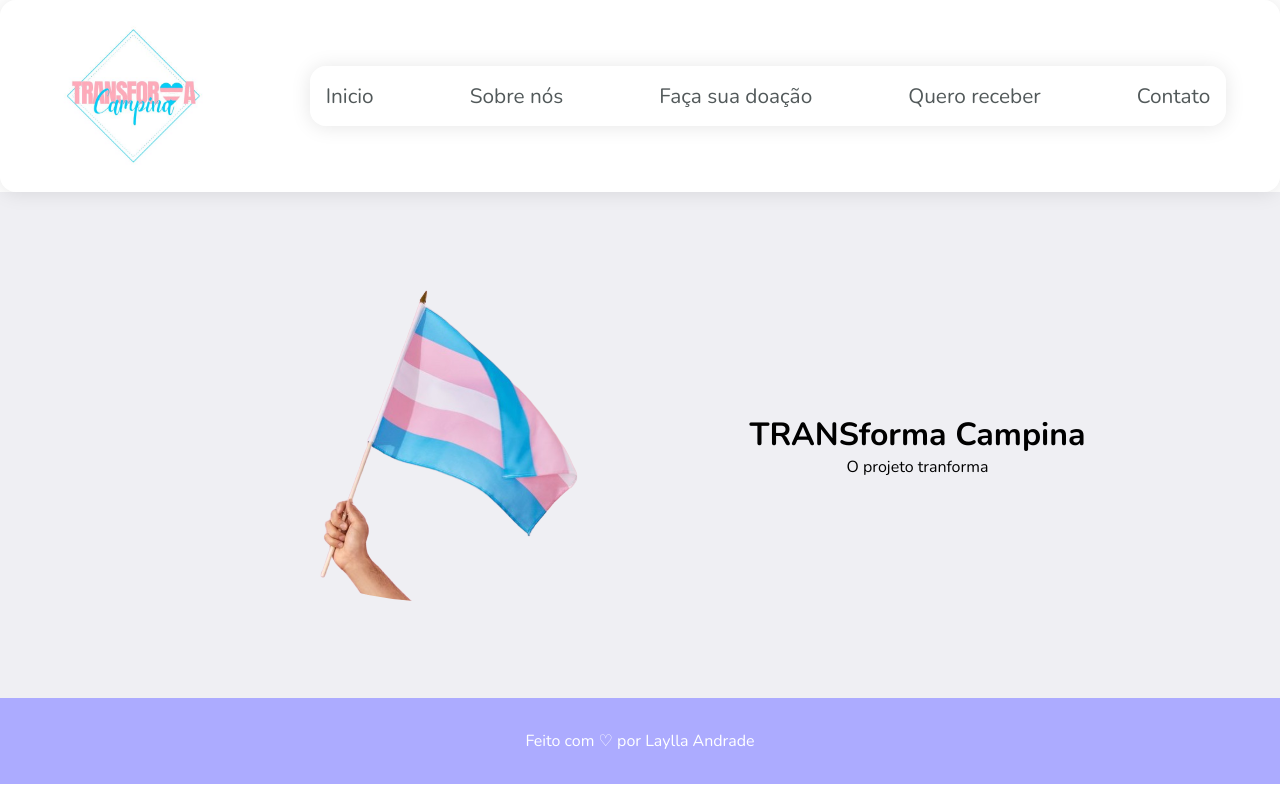
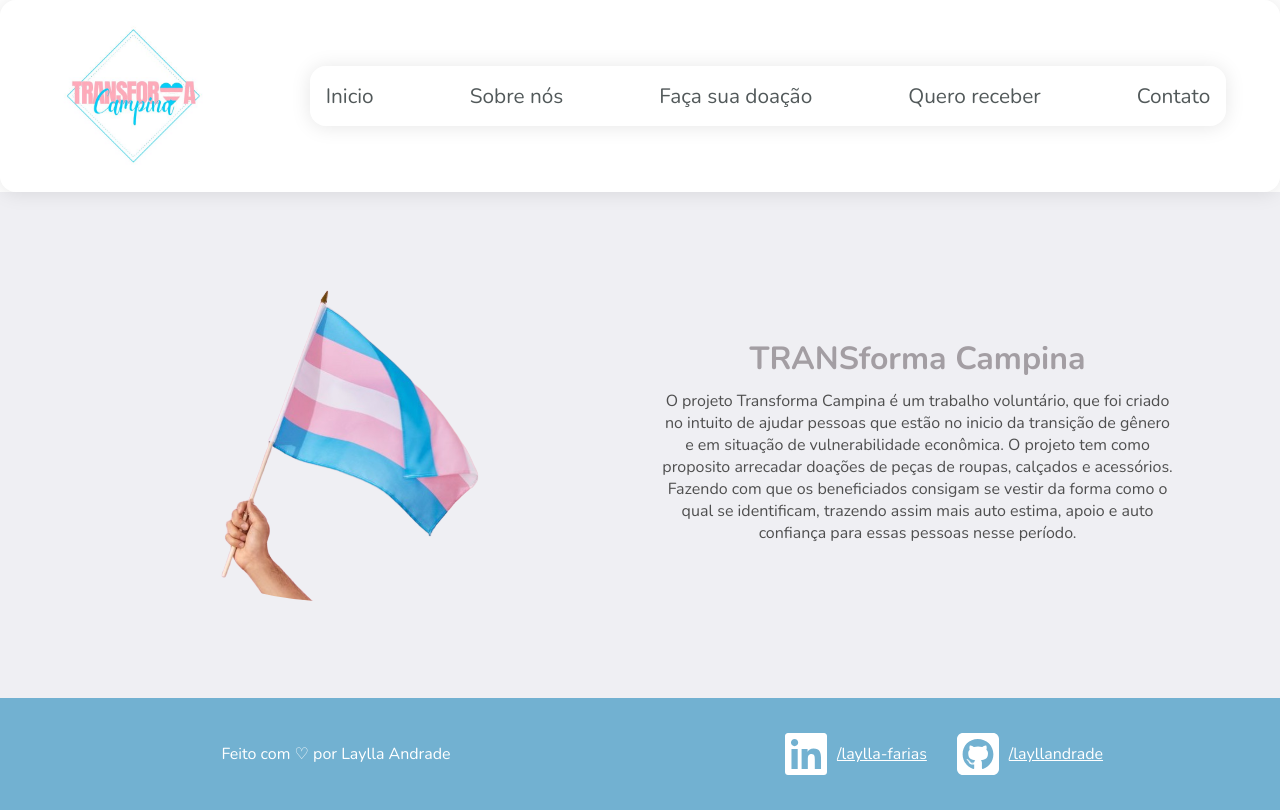
Before and after one commit to layllandrade/projeto-final-reprograma, a React (Vite) app: page / in a window 1280 px wide. Built offline with nearby package versions, Linux system fonts and the light colour scheme.

Commit message:
Estilizando o footer e adicionando links e icones, para o github e linkedin

```diff
--- a/package.json
+++ b/package.json
@@ -9,6 +9,9 @@
     "preview": "vite preview"
   },
   "dependencies": {
+    "@fortawesome/free-brands-svg-icons": "^6.2.1",
+    "@fortawesome/free-solid-svg-icons": "^6.2.1",
+    "@fortawesome/react-fontawesome": "^0.2.0",
     "axios": "^1.2.0",
     "react": "^18.2.0",
     "react-dom": "^18.2.0",
--- a/src/components/Footer.jsx
+++ b/src/components/Footer.jsx
@@ -1,11 +1,25 @@
 import styles from '../styles/components/footer.module.css'
+import { FontAwesomeIcon } from "@fortawesome/react-fontawesome"
+import { faGithubSquare, faLinkedin } from "@fortawesome/free-brands-svg-icons"
 
 export function Footer() {
     return (
       <footer className={styles.footerContainer}>
-        <p className={styles.footerText}>
-          Feito com ♡ por Laylla Andrade
-        </p>
+        <div className={styles.footerTextContainer}>
+          <p className={styles.footerText}>
+            Feito com ♡ por Laylla Andrade
+          </p>
+        </div>
+        <div className={styles.footerIconsContainer}>
+          <div className={styles.footerIcons}>
+            <FontAwesomeIcon icon={faLinkedin} size="3x" color="white" />
+            <a className={styles.footerIconsLink} href="https://www.linkedin.com/in/laylla-farias/">/laylla-farias</a>
+          </div>
+          <div className={styles.footerIcons}>
+            <FontAwesomeIcon icon={faGithubSquare} size="3x" color="white"/>
+            <a className={styles.footerIconsLink} href="https://github.com/layllandrade">/layllandrade</a>
+          </div>
+        </div>
       </footer>
     )
   }
--- a/src/pages/Inicio.jsx
+++ b/src/pages/Inicio.jsx
@@ -5,7 +5,7 @@ import transImg from '../assets/trans.png'
 export function Inicio() {
     return(
       <div className={styles.inicioContainer}>
-        <Header titulo="TRANSforma Campina" descricao="O projeto tranforma" imagem={transImg}/>
+        <Header titulo="TRANSforma Campina" descricao="O projeto Transforma Campina é um trabalho voluntário, que foi criado no intuito de ajudar pessoas que estão no inicio da transição de gênero e em situação de vulnerabilidade econômica. O projeto tem como proposito arrecadar doações de peças de roupas, calçados e acessórios. Fazendo com que os beneficiados consigam se vestir da forma como o qual se identificam, trazendo assim mais auto estima, apoio e auto confiança para essas pessoas nesse período." imagem={transImg}/>
       </div>
     )
 }
--- a/src/styles/components/descricao.module.css
+++ b/src/styles/components/descricao.module.css
@@ -1,3 +1,4 @@
 .descricao {
-
+    color:#464646f2;
+    padding: 10px;
 }
--- a/src/styles/components/footer.module.css
+++ b/src/styles/components/footer.module.css
@@ -1,8 +1,7 @@
 .footerContainer {
     padding: 2rem;
-    background: #0400ff54;
+    background: #3c93bfb8;
     display: flex;
-    justify-content: center;
     align-items: center;
 }
 
@@ -10,3 +9,24 @@
     color: #fff;
     font-size: 1rem;
 }
+
+.footerTextContainer{
+    width: 50%;
+    display: flex;
+    justify-content: center;
+}
+
+.footerIconsContainer {
+    width: 50%;
+    display: flex;
+    justify-content: center;
+    gap: 30px;
+}
+.footerIcons {
+    gap: 10px;
+    display: flex;
+    align-items: center;
+}
+.footerIconsLink {
+    color: #fff;
+}
--- a/src/styles/components/titulo.module.css
+++ b/src/styles/components/titulo.module.css
@@ -1,3 +1,3 @@
 .titulo {
-
+    color:hsl(299deg 3% 63%);
 }
```
Also changed, not shown: 1 other file (tests, documents, lock files or other folders).
